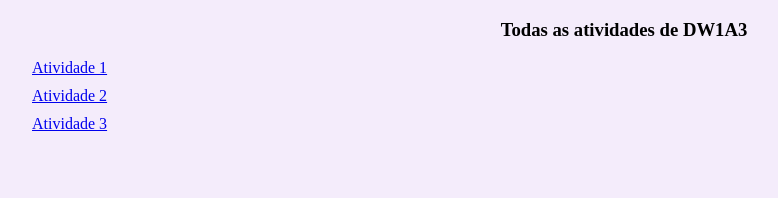
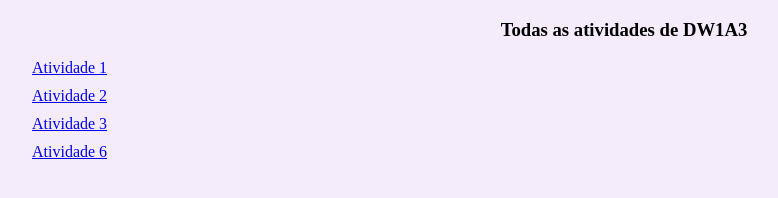
Before and after one commit to luizarosito/DW1A3, a plain HTML site: page index.html in a window 1280 px wide. Shown: the whole page, without its empty margins (16-794 px from the left). Drawn offline with Linux system fonts and the light colour scheme.

Commit message:
update page

```diff
--- a/index.html
+++ b/index.html
@@ -22,6 +22,9 @@
             <li>
                 <a href="https://github.com/luizarosito/DW1A3/tree/main/Atividades/A3" target="_blank" rel="noopener noreferrer">Atividade 3</a>
             </li>
+            <li>
+            <a href="https://github.com/luizarosito/DW1A3/tree/main/Atividades/A6" target="_blank" rel="noopener noreferrer">Atividade 6</a>
+            </li>
         </ul>
     </section>
 </body>
```
